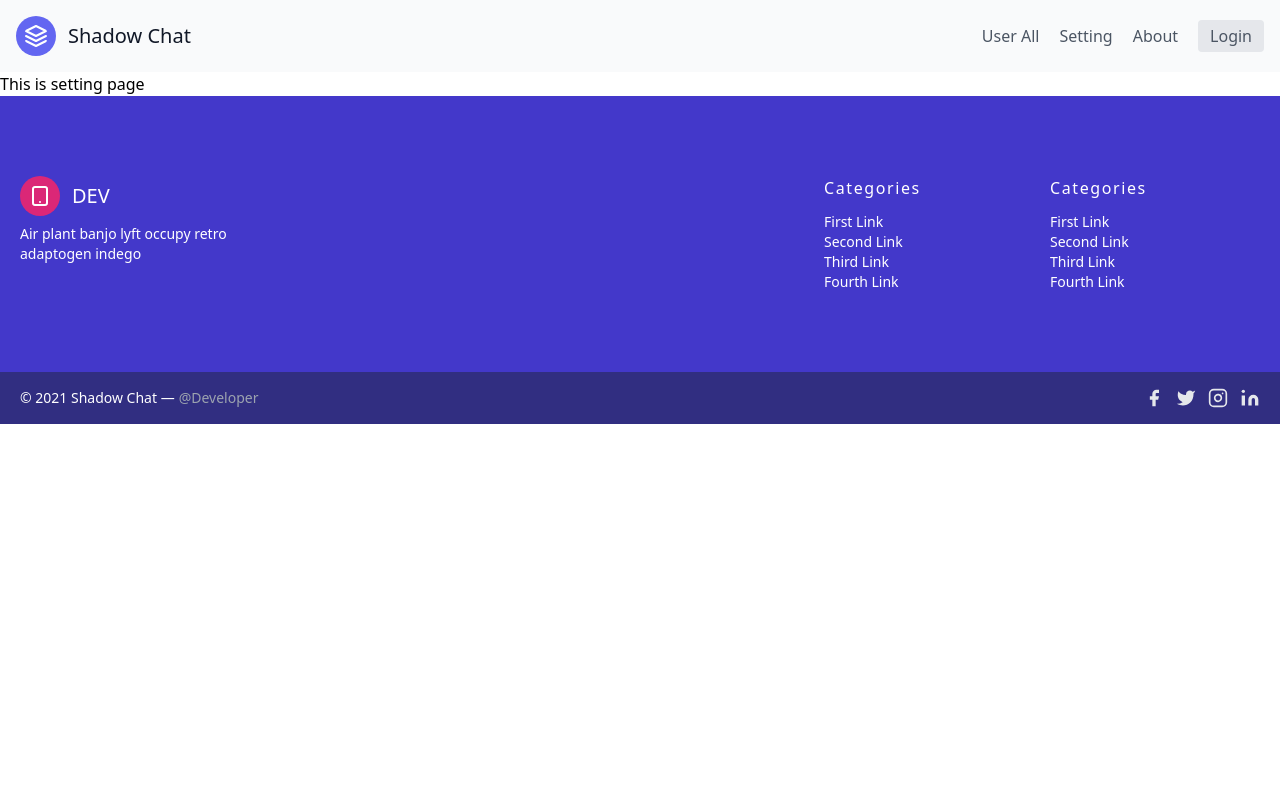
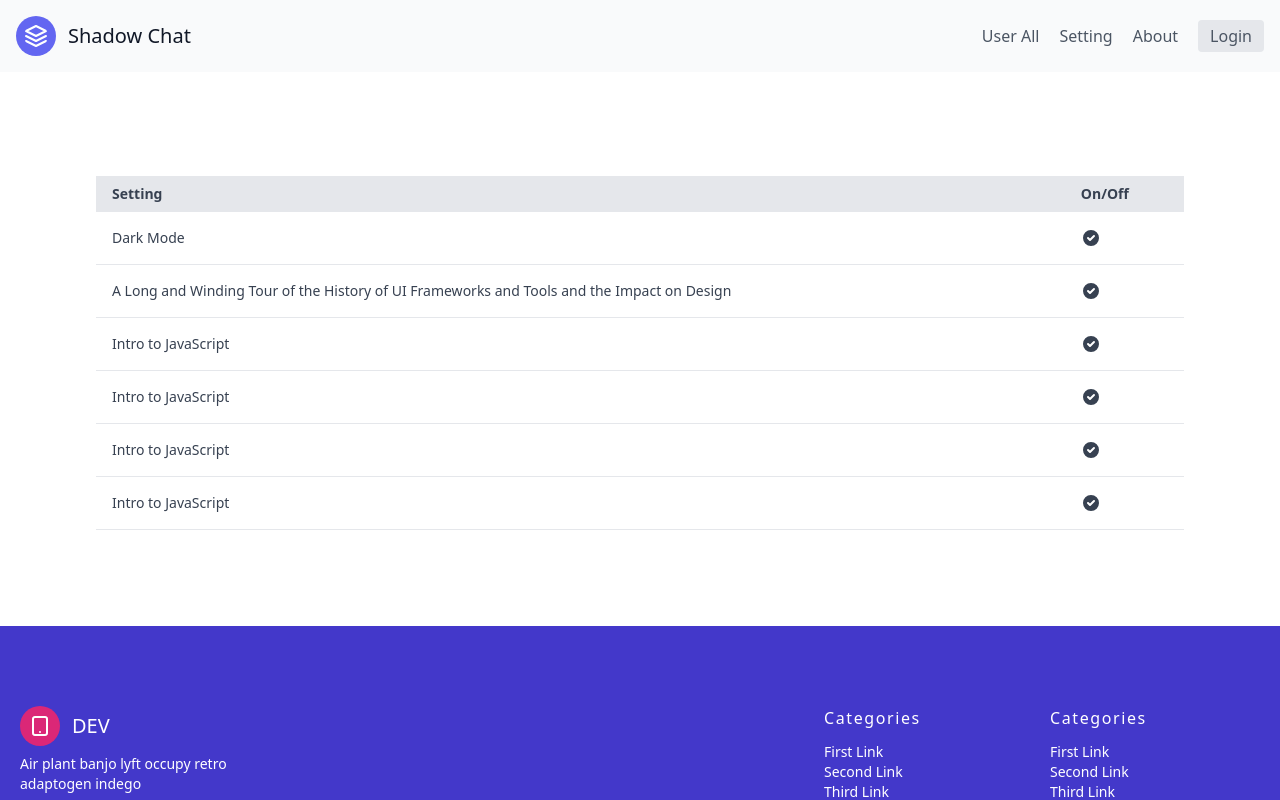
Before and after one commit to sccala/shadow_social, a React (Create React App) app: page /home/setting in a window 1280 px wide. Shown: the top 800 px of the page. Built offline with nearby package versions, Linux system fonts and the light colour scheme.

Commit message:
added setting table

```diff
--- a/src/components/organisms/layout/Header.tsx
+++ b/src/components/organisms/layout/Header.tsx
@@ -3,7 +3,7 @@ import { useHistory } from 'react-router'
 
 export const Header: VFC = memo(() => {
   const history = useHistory()
-  const onClickHome = useCallback(() => history.push('/home'), [history])
+  const onClickHome = useCallback(() => history.push('/home/chat'), [history])
   const onClickUserManagement = useCallback(() => history.push('/home/user_management'), [history])
   const onClickSetting = useCallback(() => history.push('/home/setting'), [history])
   const onClickAbout=useCallback(()=>history.push('/home/about'),[history])
--- a/src/components/pages/Dashboard.tsx
+++ b/src/components/pages/Dashboard.tsx
@@ -1,6 +1,6 @@
 import { VFC, memo } from 'react'
 
-export const About: VFC = memo(() => {
+export const DashboardChat: VFC = memo(() => {
   return (
     <>
       <div className='grid'>this is the actual chat section.</div>
--- a/src/components/pages/Setting.tsx
+++ b/src/components/pages/Setting.tsx
@@ -1,5 +1,131 @@
 import { VFC, memo } from 'react'
 
 export const Setting: VFC = memo(() => {
-  return <p>This is setting page</p>
+  return (
+    <>
+      <div className='container'>
+        {/* setting  */}
+        <div className='bg-white pb-4 px-4 rounded-md w-full'>
+          <div className='flex justify-between w-full pt-6 '></div>
+          <div className='overflow-x-auto my-20'>
+            <table className='table-auto border-collapse w-full'>
+              <thead>
+                <tr className='rounded-lg text-sm font-medium text-gray-700 text-left'>
+                  <th className='px-4 py-2 bg-gray-200'>Setting</th>
+                  <th className='px-4 py-2 bg-gray-200'>On/Off</th>
+                </tr>
+              </thead>
+              <tbody className='text-sm font-normal text-gray-700'>
+                <tr className='hover:bg-gray-100 border-b border-gray-200 py-10'>
+                  <td className='px-4 py-4'>Dark Mode</td>
+                  <td className='px-4 py-4'>
+                    <svg
+                      xmlns='http://www.w3.org/2000/svg'
+                      className='h-5 w-5'
+                      viewBox='0 0 20 20'
+                      fill='currentColor'
+                    >
+                      <path
+                        fill-rule='evenodd'
+                        d='M10 18a8 8 0 100-16 8 8 0 000 16zm3.707-9.293a1 1 0 00-1.414-1.414L9 10.586 7.707 9.293a1 1 0 00-1.414 1.414l2 2a1 1 0 001.414 0l4-4z'
+                        clip-rule='evenodd'
+                      />
+                    </svg>
+                  </td>
+                </tr>
+                <tr className='hover:bg-gray-100 border-b border-gray-200 py-4'>
+                  <td className='px-4 py-4 flex items-center'>
+                    A Long and Winding Tour of the History of UI Frameworks and Tools and the Impact
+                    on Design
+                  </td>
+                  <td className='px-4 py-4'>
+                    <svg
+                      xmlns='http://www.w3.org/2000/svg'
+                      className='h-5 w-5'
+                      viewBox='0 0 20 20'
+                      fill='currentColor'
+                    >
+                      <path
+                        fill-rule='evenodd'
+                        d='M10 18a8 8 0 100-16 8 8 0 000 16zm3.707-9.293a1 1 0 00-1.414-1.414L9 10.586 7.707 9.293a1 1 0 00-1.414 1.414l2 2a1 1 0 001.414 0l4-4z'
+                        clip-rule='evenodd'
+                      />
+                    </svg>
+                  </td>
+                </tr>
+                <tr className='hover:bg-gray-100 border-b border-gray-200'>
+                  <td className='px-4 py-4'>Intro to JavaScript</td>
+                  <td className='px-4 py-4'>
+                    <svg
+                      xmlns='http://www.w3.org/2000/svg'
+                      className='h-5 w-5'
+                      viewBox='0 0 20 20'
+                      fill='currentColor'
+                    >
+                      <path
+                        fill-rule='evenodd'
+                        d='M10 18a8 8 0 100-16 8 8 0 000 16zm3.707-9.293a1 1 0 00-1.414-1.414L9 10.586 7.707 9.293a1 1 0 00-1.414 1.414l2 2a1 1 0 001.414 0l4-4z'
+                        clip-rule='evenodd'
+                      />
+                    </svg>
+                  </td>
+                </tr>
+                <tr className='hover:bg-gray-100 border-b border-gray-200'>
+                  <td className='px-4 py-4'>Intro to JavaScript</td>
+                  <td className='px-4 py-4'>
+                    <svg
+                      xmlns='http://www.w3.org/2000/svg'
+                      className='h-5 w-5'
+                      viewBox='0 0 20 20'
+                      fill='currentColor'
+                    >
+                      <path
+                        fill-rule='evenodd'
+                        d='M10 18a8 8 0 100-16 8 8 0 000 16zm3.707-9.293a1 1 0 00-1.414-1.414L9 10.586 7.707 9.293a1 1 0 00-1.414 1.414l2 2a1 1 0 001.414 0l4-4z'
+                        clip-rule='evenodd'
+                      />
+                    </svg>
+                  </td>
+                </tr>
+                <tr className='hover:bg-gray-100 border-b border-gray-200'>
+                  <td className='px-4 py-4'>Intro to JavaScript</td>
+                  <td className='px-4 py-4'>
+                    <svg
+                      xmlns='http://www.w3.org/2000/svg'
+                      className='h-5 w-5'
+                      viewBox='0 0 20 20'
+                      fill='currentColor'
+                    >
+                      <path
+                        fill-rule='evenodd'
+                        d='M10 18a8 8 0 100-16 8 8 0 000 16zm3.707-9.293a1 1 0 00-1.414-1.414L9 10.586 7.707 9.293a1 1 0 00-1.414 1.414l2 2a1 1 0 001.414 0l4-4z'
+                        clip-rule='evenodd'
+                      />
+                    </svg>
+                  </td>
+                </tr>
+                <tr className='hover:bg-gray-100 border-b border-gray-200'>
+                  <td className='px-4 py-4'>Intro to JavaScript</td>
+                  <td className='px-4 py-4'>
+                    <svg
+                      xmlns='http://www.w3.org/2000/svg'
+                      className='h-5 w-5'
+                      viewBox='0 0 20 20'
+                      fill='currentColor'
+                    >
+                      <path
+                        fill-rule='evenodd'
+                        d='M10 18a8 8 0 100-16 8 8 0 000 16zm3.707-9.293a1 1 0 00-1.414-1.414L9 10.586 7.707 9.293a1 1 0 00-1.414 1.414l2 2a1 1 0 001.414 0l4-4z'
+                        clip-rule='evenodd'
+                      />
+                    </svg>
+                  </td>
+                </tr>
+              </tbody>
+            </table>
+          </div>
+        </div>
+      </div>
+    </>
+  )
 })
--- a/src/components/template/HeaderLayout.tsx
+++ b/src/components/template/HeaderLayout.tsx
@@ -2,7 +2,7 @@ import { VFC, memo, ReactNode } from 'react'
 import { Header } from '../organisms/layout/Header'
 
 type Props = {
-  children: ReactNode
+  children?: ReactNode
 }
 export const HeaderLayout: VFC<Props> = memo(props => {
   const { children } = props
--- a/src/router/HomeRoutes.tsx
+++ b/src/router/HomeRoutes.tsx
@@ -1,4 +1,5 @@
 import { About } from "../components/pages/About"
+import { DashboardChat } from "../components/pages/Dashboard"
 import { Home } from "../components/pages/Home"
 import { Page404 } from "../components/pages/Page404"
 import { Setting } from "../components/pages/Setting"
@@ -26,6 +27,11 @@ export const homeRoutes = [
     children: <Setting />,
   },
   {
+    path: '/chat',
+    exact: false,
+    children: <DashboardChat />,
+  },
+  {
     path: '*',
     exact: false,
     children: <Page404 />,
--- a/src/router/Router.tsx
+++ b/src/router/Router.tsx
@@ -1,5 +1,6 @@
 import { VFC, memo } from 'react'
 import { Route, Switch } from 'react-router'
+import { DashboardChat } from '../components/pages/Dashboard'
 import { Login } from '../components/pages/Login'
 import { Page404 } from '../components/pages/Page404'
 import { FooterLayout } from '../components/template/FooterLayout'
@@ -25,6 +26,10 @@ export const Router: VFC = memo(() => {
           </Switch>
         )}
       />
+      <Route exact path='/chat'>
+        <HeaderLayout />
+        <DashboardChat />
+      </Route>
       <Route path='*'>
         <Page404 />
       </Route>
```
